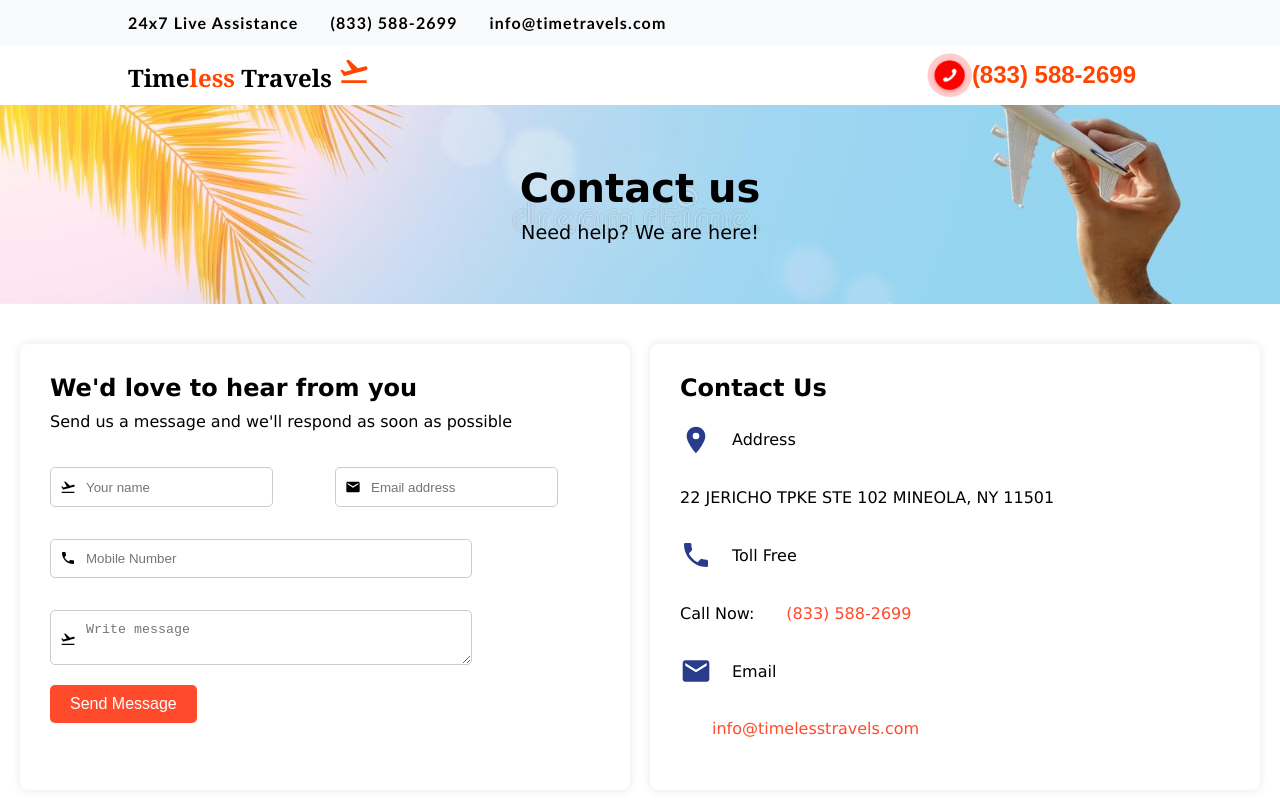
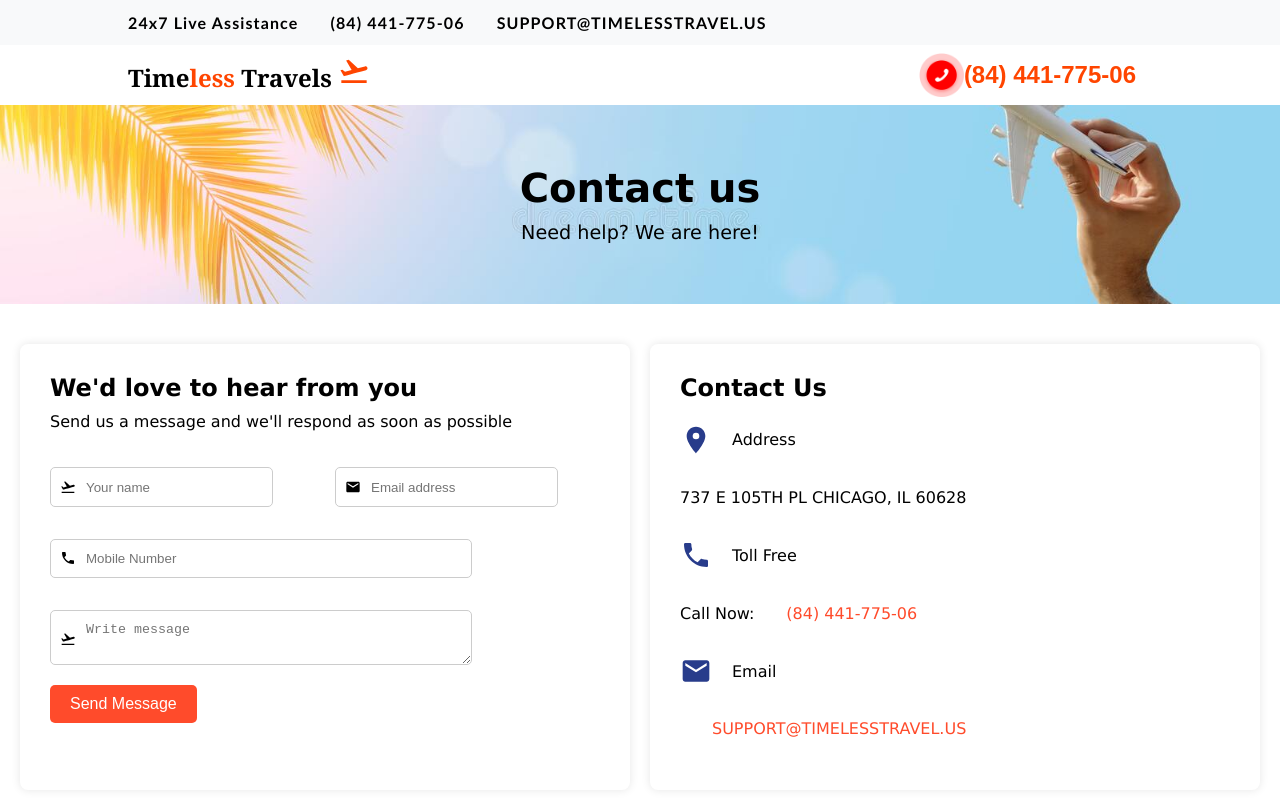
Before and after one commit to rk8287/frontend, a React (Create React App) app: page /contact in a window 1280 px wide. Shown: the top 800 px of the page. Built offline with nearby package versions, Linux system fonts and the light colour scheme.

Commit message:
changes-updated

```diff
--- a/src/components/Contact/Contact.jsx
+++ b/src/components/Contact/Contact.jsx
@@ -45,11 +45,11 @@ const Contact = () => {
       <div className="contact-info">
         <h2>Contact Us</h2>
         <p><MdLocationOn className="info-icon" /> Address</p>
-        <p>22 JERICHO TPKE STE 102 MINEOLA, NY 11501</p>
+        <p>737 E 105TH PL CHICAGO, IL 60628</p>
         <p><MdPhone className="info-icon" /> Toll Free</p>
-        <p>Call Now: <a href="tel:+8335882699">(833) 588-2699</a></p>
+        <p>Call Now: <a href="tel:+1 8444177506">(84) 441-775-06</a></p>
         <p><MdEmail className="info-icon"/> Email</p>
-        <p><a href="mailto:info@cheapttravelgroup.com">info@timelesstravels.com</a></p>
+        <p><a href="mailto:SUPPORT@TIMELESSTRAVEL.US">SUPPORT@TIMELESSTRAVEL.US</a></p>
       </div>
     </div>
   </div>
--- a/src/components/FlightOffers/FlightOffers.jsx
+++ b/src/components/FlightOffers/FlightOffers.jsx
@@ -19,7 +19,7 @@ const FlightOffers = () => {
           </div>
           <div className="offer-content">
             <h2>Flights under $199</h2>
-            <p>Are you in search of flights under $199? PlanetFares is here to help.</p>
+            <p>Are you in search of flights under $199? TimlessTravel is here to help.</p>
             <p className="price">Fares starting from <strong>$190.44</strong></p>
             <p className="rating">Rating: <span>✩✩✩✩✩</span></p>
           </div>
@@ -32,7 +32,7 @@ const FlightOffers = () => {
           </div>
           <div className="offer-content">
             <h2>Senior Travel Flight</h2>
-            <p>With PlanetFares Senior travel is easy on the pockets!</p>
+            <p>With TimlessTravel Senior travel is easy on the pockets!</p>
             <p className="price">Fares starting from <strong>$120.50</strong></p>
             <p className="rating">Rating: <span>✩✩✩✩✩</span></p>
           </div>
@@ -71,7 +71,7 @@ const FlightOffers = () => {
           </div>
           <div className="offer-content">
             <h2>Fastest Flight</h2>
-            <p>With PlanetFares Senior travel is easy on the pockets!</p>
+            <p>With TimlessTravel Senior travel is easy on the pockets!</p>
             <p className="price">Fares starting from <strong>$120.50</strong></p>
             <p className="rating">Rating: <span>✩✩✩✩✩</span></p>
           </div>
@@ -84,7 +84,7 @@ const FlightOffers = () => {
           </div>
           <div className="offer-content">
             <h2>Chepest Flight</h2>
-            <p>With PlanetFares Senior travel is easy on the pockets!</p>
+            <p>With TimlessTravel Senior travel is easy on the pockets!</p>
             <p className="price">Fares starting from <strong>$120.50</strong></p>
             <p className="rating">Rating: <span>✩✩✩✩✩</span></p>
           </div>
--- a/src/pages/ContactSection/ContactSection.jsx
+++ b/src/pages/ContactSection/ContactSection.jsx
@@ -9,11 +9,11 @@ const ContactSection = () => {
                 Have a question about our services? Want to see if we can help with your vacation? Feel free to contact us!
             </p>
             <div className="contact-buttons">
-                <a href="mailto:info@timelesstravels.com" className="contact-btn email-btn">
-                info@timelesstravels.com
+                <a href="mailto:SUPPORT@TIMELESSTRAVEL.US" className="contact-btn email-btn">
+                SUPPORT@TIMELESSTRAVEL.US
                 </a>
-                <a href="tel:+18335882699" className="contact-btn phone-btn">
-                    +1 833-588-2699 (Toll-free)
+                <a href="tel:+18444177506" className="contact-btn phone-btn">
+                  +1(84) 441-775-06 (Toll-free)
                 </a>
             </div>
         </div>
--- a/src/pages/Header/Header.jsx
+++ b/src/pages/Header/Header.jsx
@@ -17,8 +17,8 @@ const Header = () => {
             <header className="one-header">
                 <div className="content">
                     <p>24x7 Live Assistance</p>
-                    <p>(833) 588-2699</p>
-                    <p>info@timetravels.com</p>
+                    <p>(84) 441-775-06</p>
+                    <p>SUPPORT@TIMELESSTRAVEL.US</p>
                 </div>
             </header>
 
@@ -31,7 +31,7 @@ const Header = () => {
 
                 <div className="contact-no">
                     <img src={ic} alt="contact icon" />
-                    <h2><Link style={{color:'orangered'}} to="tel:+8335882699">(833) 588-2699</Link></h2>
+                    <h2><Link style={{color:'orangered'}} to="tel:+1 8444177506">(84) 441-775-06</Link></h2>
                 </div>
 
 
```
